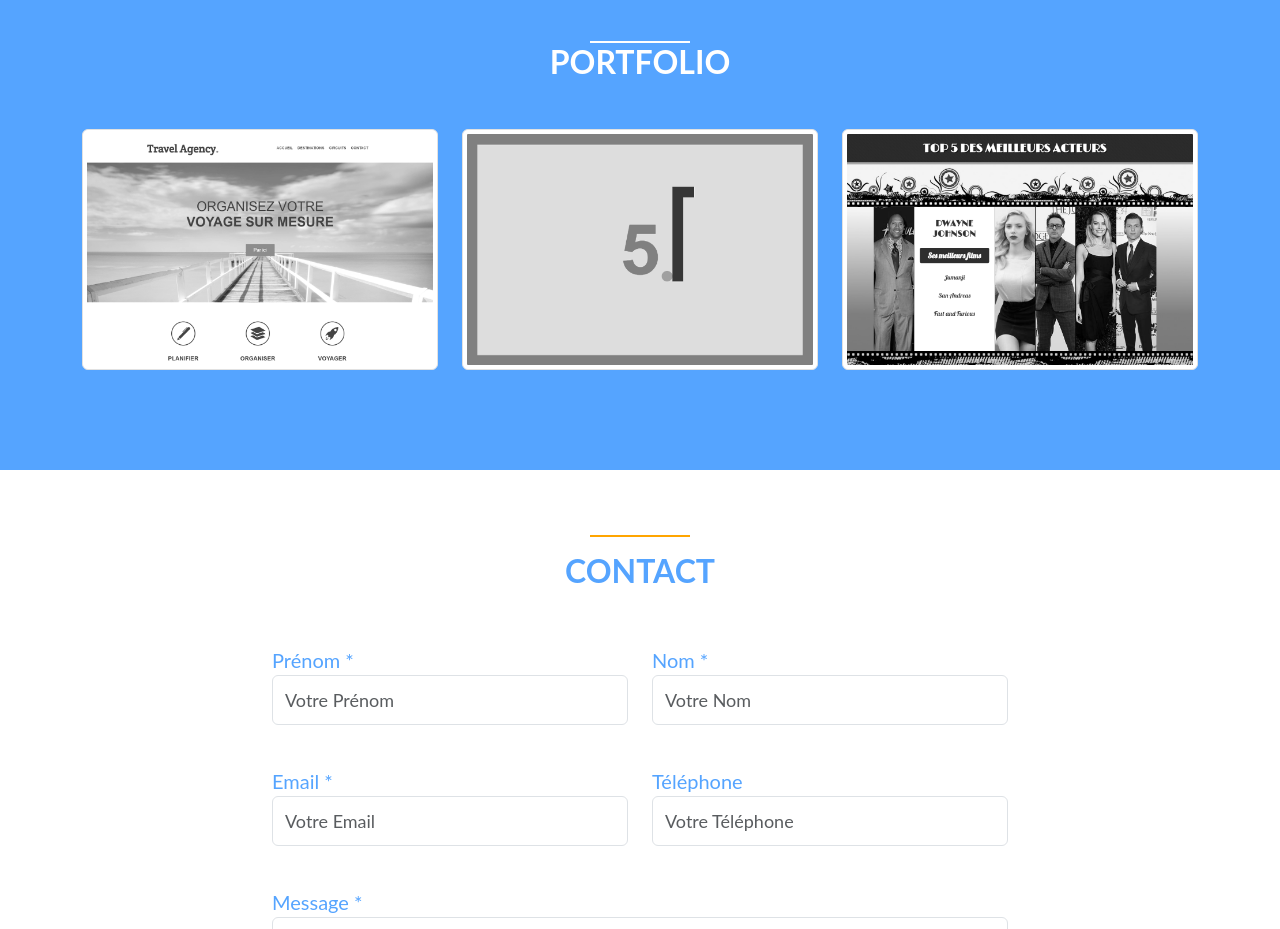
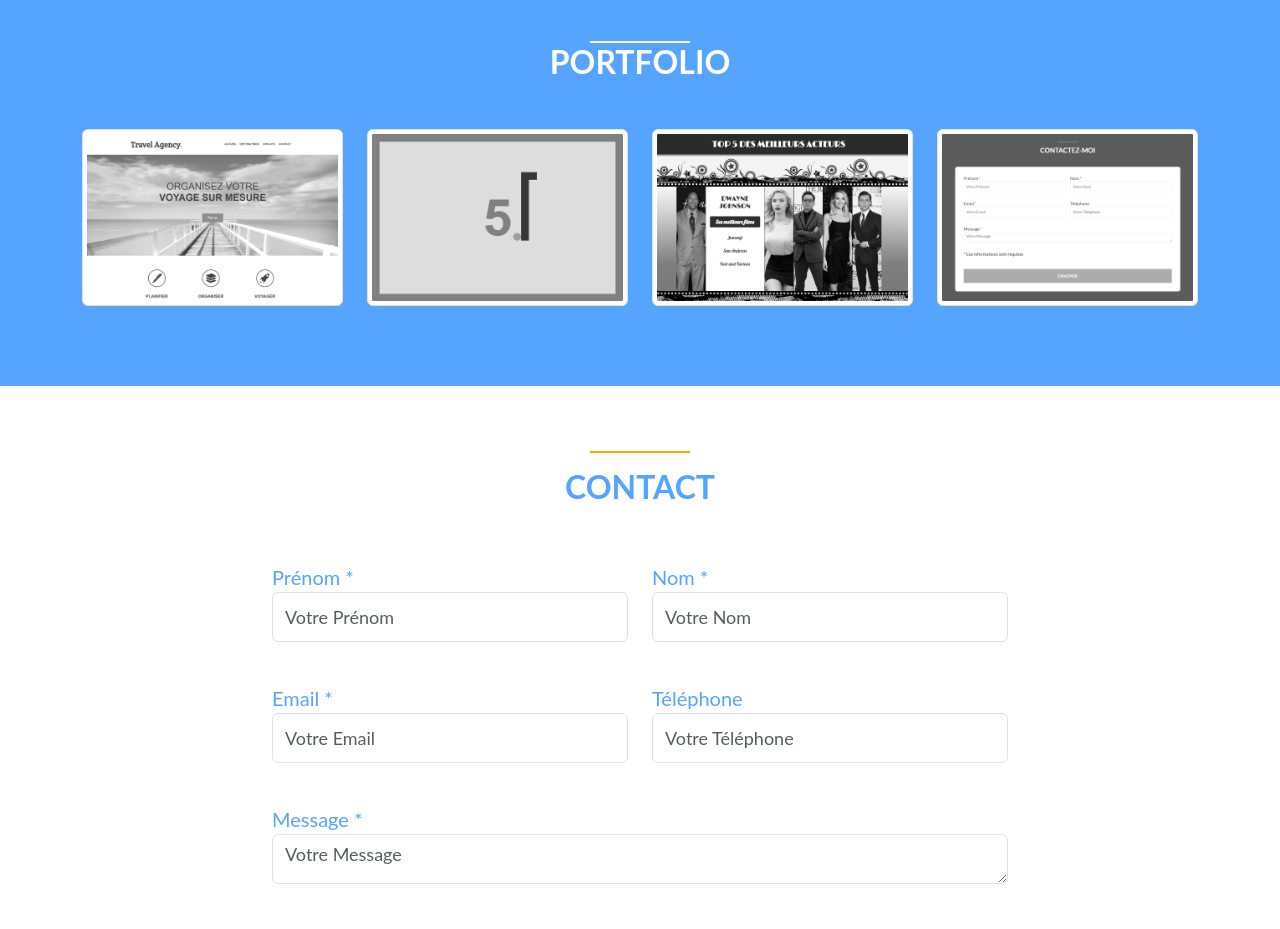
Before and after one commit to ThomasHdrd/SiteVitrine, a plain HTML site: page index.html in a window 1280 px wide. Shown: the part 3300-4229 px from the top of the page. Drawn offline with nearby package versions, Linux system fonts and the light colour scheme; a web font is replaced by a local one.

Commit message:
SiteVitrine_Bootstrap

```diff
--- a/index.html
+++ b/index.html
@@ -252,19 +252,24 @@
             <h2>Portfolio</h2>
         </div>
     <div class="row">
-        <div class="col-md-4">
+        <div class="col-md-3">
             <a href="https://voyage.thomashoudard.com/" target="_blank">
                 <img src="images/voyage.png" class="img-thumbnail" alt="voyage">
             </a>
         </div>
-        <div class="col-md-4">
+        <div class="col-md-3">
             <a href="https://jeuduserpent.thomashoudard.com/" target="_blank">
                 <img src="images/serpent.png" class="img-thumbnail" alt="linkedin">
             </a>
         </div>
-        <div class="col-md-4">
+        <div class="col-md-3">
             <a href="https://top5acteurs.thomashoudard.com" target="_blank">
                 <img src="images/actrices.png" class="img-thumbnail" alt="github">
+            </a>
+        </div>
+        <div class="col-md-3">
+            <a href="https://formulaire.thomashoudard.com" target="_blank">
+                <img src="images/formulaire.PNG" class="img-thumbnail" alt="github">
             </a>
         </div>
     </div>
```
Also changed, not shown: images/formulaire.PNG (added).
